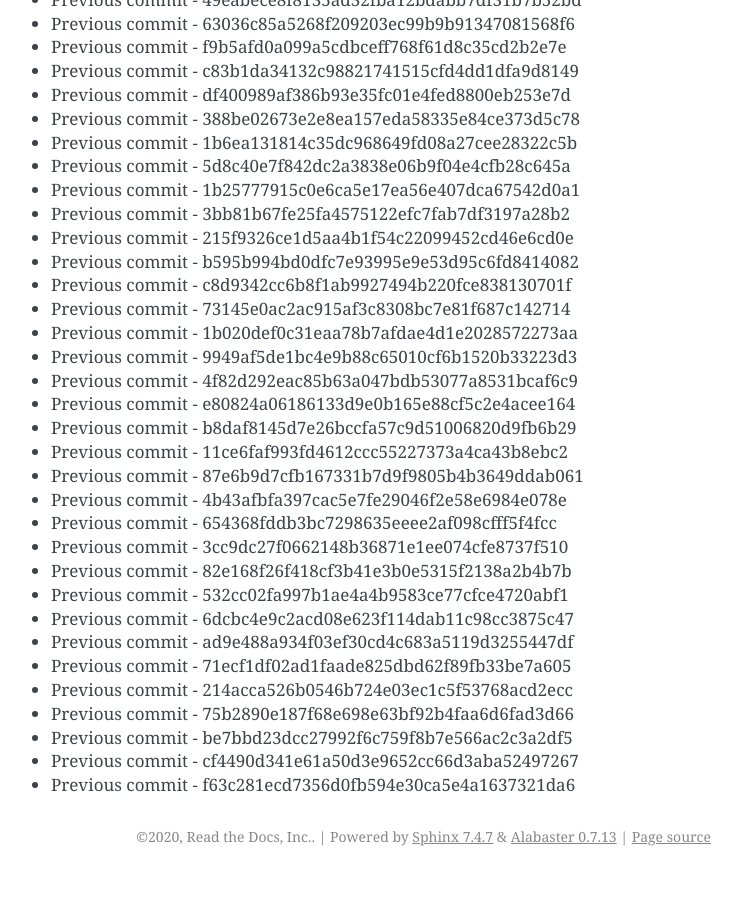
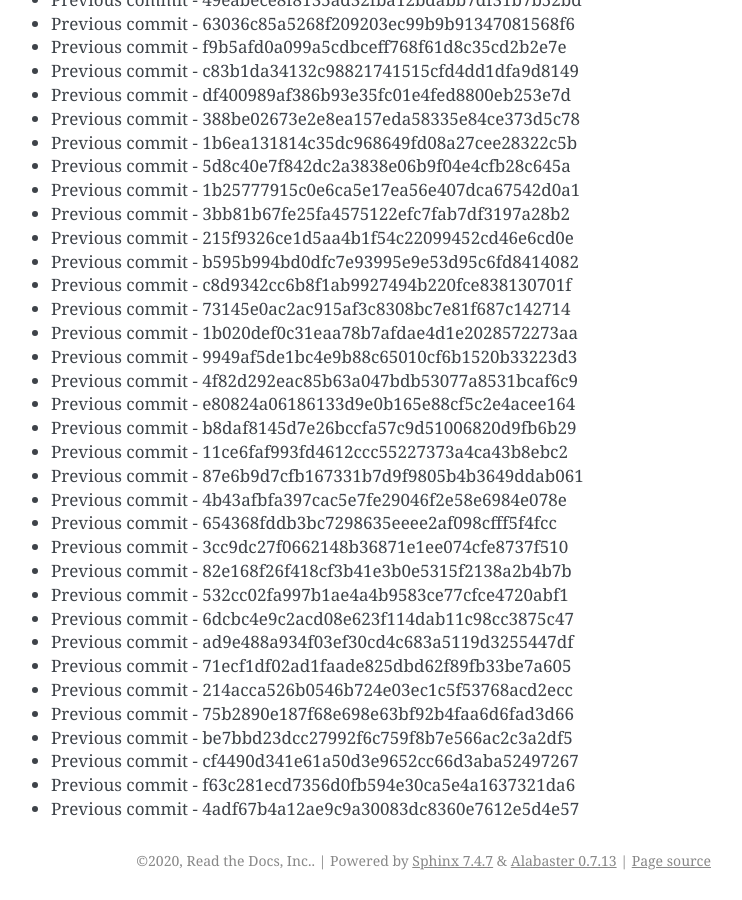
Before and after one commit to readthedocs/rtd-git-stresstest, a Sphinx documentation site: the page built from docs/updates.rst, in a window 1280 px wide and 900 px high, scrolled down 43966 px. Shown: the whole window, without its empty margins (399-1141 px from the left). Built offline with Sphinx 7.4.7, drawn with Linux system fonts in a browser that asks for light colours; before the commit the page ends 44842 px from its top, so only the background shows below that.

Commit message:
Generating commit from previous: 4adf67b4a12ae9c9a30083dc8360e7612e5d4e57

```diff
--- a/docs/updates.rst
+++ b/docs/updates.rst
@@ -1879,3 +1879,4 @@ It can be tested for any performance characteristics.
 * Previous commit - be7bbd23dcc27992f6c759f8b7e566ac2c3a2df5
 * Previous commit - cf4490d341e61a50d3e9652cc66d3aba52497267
 * Previous commit - f63c281ecd7356d0fb594e30ca5e4a1637321da6
+* Previous commit - 4adf67b4a12ae9c9a30083dc8360e7612e5d4e57
```
